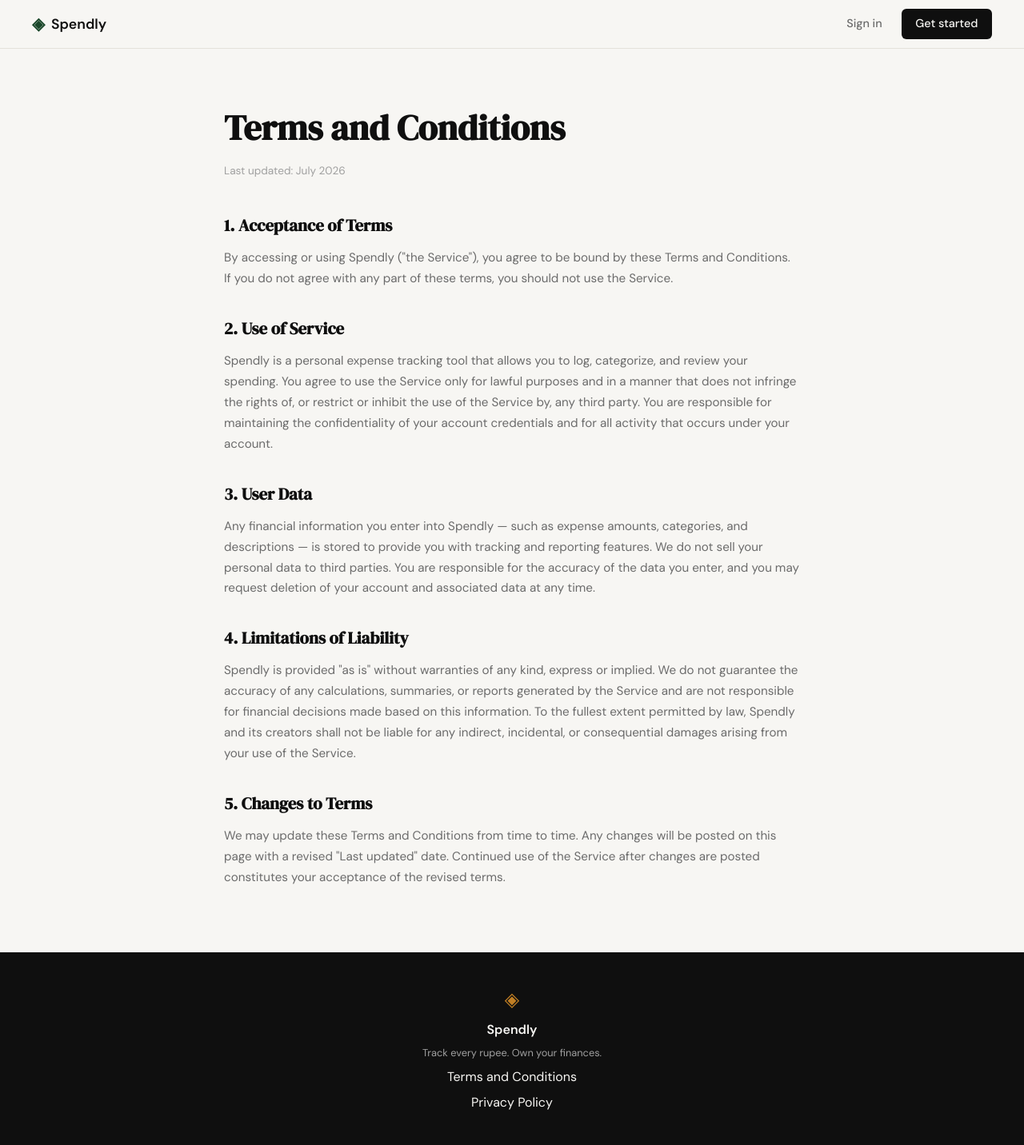
After one commit to Dhanu2626/-spendly, a Flask app: page /terms in a window 1280 px wide. The commit adds this page. Shown: the whole page at 80% size. Run offline with Flask 3, Linux system fonts and the light colour scheme.

Commit message:
Add Terms and Conditions and Privacy Policy pages

```diff
--- a/app.py
+++ b/app.py
@@ -20,6 +20,16 @@ def register():
 @app.route("/login")
 def login():
     return render_template("login.html")
+
+
+@app.route("/terms")
+def terms():
+    return render_template("terms.html")
+
+
+@app.route("/privacy")
+def privacy():
+    return render_template("privacy.html")
 
 
 # ------------------------------------------------------------------ #
--- a/static/css/style.css
+++ b/static/css/style.css
@@ -478,6 +478,48 @@ a { color: inherit; text-decoration: none; }
 .auth-switch a:hover { text-decoration: underline; }
 
 /* ------------------------------------------------------------------ */
+/* Legal pages                                                         */
+/* ------------------------------------------------------------------ */
+
+.legal {
+    padding: 4rem 2rem 5rem;
+}
+
+.legal-inner {
+    max-width: 720px;
+    margin: 0 auto;
+}
+
+.legal-title {
+    font-family: var(--font-display);
+    font-size: clamp(2rem, 4vw, 2.75rem);
+    color: var(--ink);
+    margin-bottom: 0.5rem;
+}
+
+.legal-updated {
+    font-size: 0.85rem;
+    color: var(--ink-faint);
+    margin-bottom: 2.5rem;
+}
+
+.legal-body h2 {
+    font-family: var(--font-display);
+    font-size: 1.3rem;
+    color: var(--ink);
+    margin-top: 2rem;
+    margin-bottom: 0.75rem;
+}
+
+.legal-body h2:first-child { margin-top: 0; }
+
+.legal-body p {
+    font-size: 0.95rem;
+    color: var(--ink-muted);
+    line-height: 1.7;
+}
+
+/* ------------------------------------------------------------------ */
 /* Footer                                                              */
 /* ------------------------------------------------------------------ */
 
--- a/templates/base.html
+++ b/templates/base.html
@@ -34,8 +34,8 @@
             <span class="brand-icon">◈</span>
             <span class="footer-name">Spendly</span>
             <p class="footer-copy">Track every rupee. Own your finances.</p>
-            <a href="#">Terms and Conditions</a>
-            <a href="#">Privacy Policy</a>
+            <a href="{{ url_for('terms') }}">Terms and Conditions</a>
+            <a href="{{ url_for('privacy') }}">Privacy Policy</a>
         </div>
     </footer>
 
--- /dev/null
+++ b/templates/terms.html
@@ -0,0 +1,60 @@
+{% extends "base.html" %}
+
+{% block title %}Terms and Conditions — Spendly{% endblock %}
+
+{% block content %}
+
+<section class="legal">
+    <div class="legal-inner">
+        <h1 class="legal-title">Terms and Conditions</h1>
+        <p class="legal-updated">Last updated: July 2026</p>
+
+        <div class="legal-body">
+            <h2>1. Acceptance of Terms</h2>
+            <p>
+                By accessing or using Spendly ("the Service"), you agree to be bound by these
+                Terms and Conditions. If you do not agree with any part of these terms, you
+                should not use the Service.
+            </p>
+
+            <h2>2. Use of Service</h2>
+            <p>
+                Spendly is a personal expense tracking tool that allows you to log, categorize,
+                and review your spending. You agree to use the Service only for lawful purposes
+                and in a manner that does not infringe the rights of, or restrict or inhibit the
+                use of the Service by, any third party. You are responsible for maintaining the
+                confidentiality of your account credentials and for all activity that occurs
+                under your account.
+            </p>
+
+            <h2>3. User Data</h2>
+            <p>
+                Any financial information you enter into Spendly — such as expense amounts,
+                categories, and descriptions — is stored to provide you with tracking and
+                reporting features. We do not sell your personal data to third parties. You are
+                responsible for the accuracy of the data you enter, and you may request deletion
+                of your account and associated data at any time.
+            </p>
+
+            <h2>4. Limitations of Liability</h2>
+            <p>
+                Spendly is provided "as is" without warranties of any kind, express or implied.
+                We do not guarantee the accuracy of any calculations, summaries, or reports
+                generated by the Service and are not responsible for financial decisions made
+                based on this information. To the fullest extent permitted by law, Spendly and
+                its creators shall not be liable for any indirect, incidental, or consequential
+                damages arising from your use of the Service.
+            </p>
+
+            <h2>5. Changes to Terms</h2>
+            <p>
+                We may update these Terms and Conditions from time to time. Any changes will be
+                posted on this page with a revised "Last updated" date. Continued use of the
+                Service after changes are posted constitutes your acceptance of the revised
+                terms.
+            </p>
+        </div>
+    </div>
+</section>
+
+{% endblock %}
```
Also changed, not shown: templates/privacy.html (added, +62 -0 lines).
